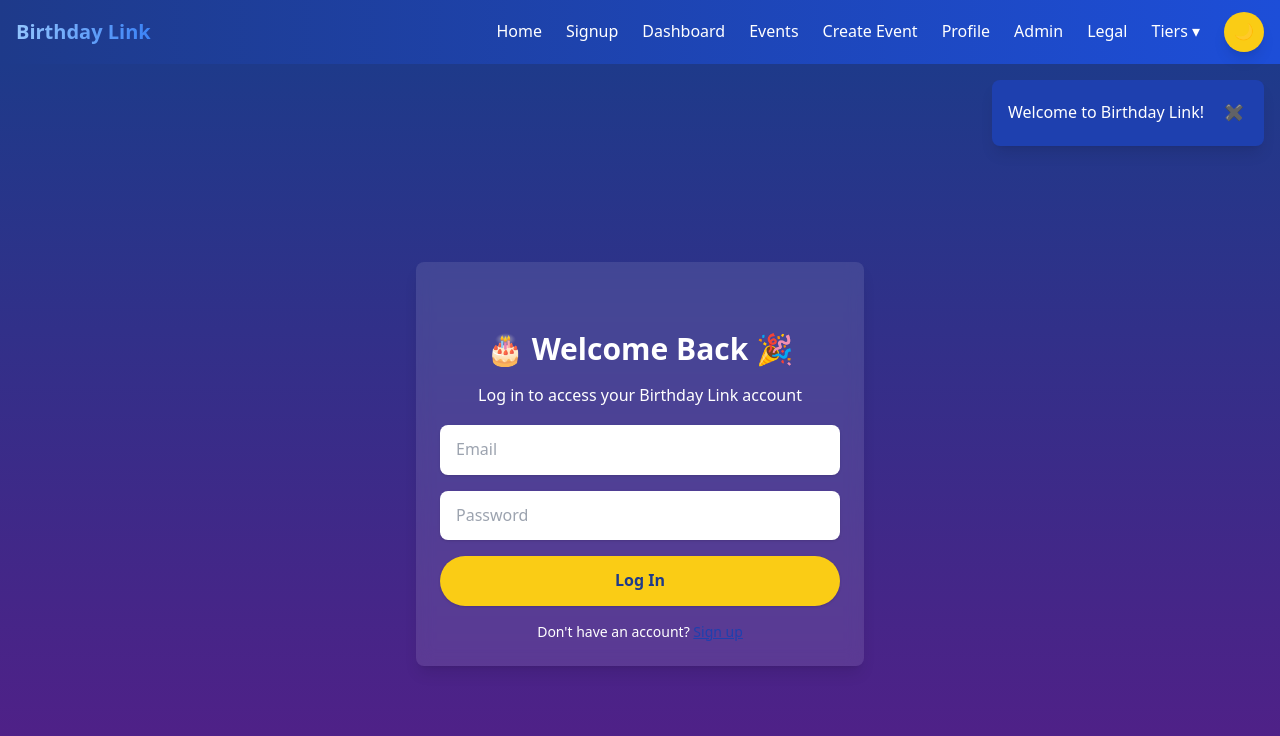
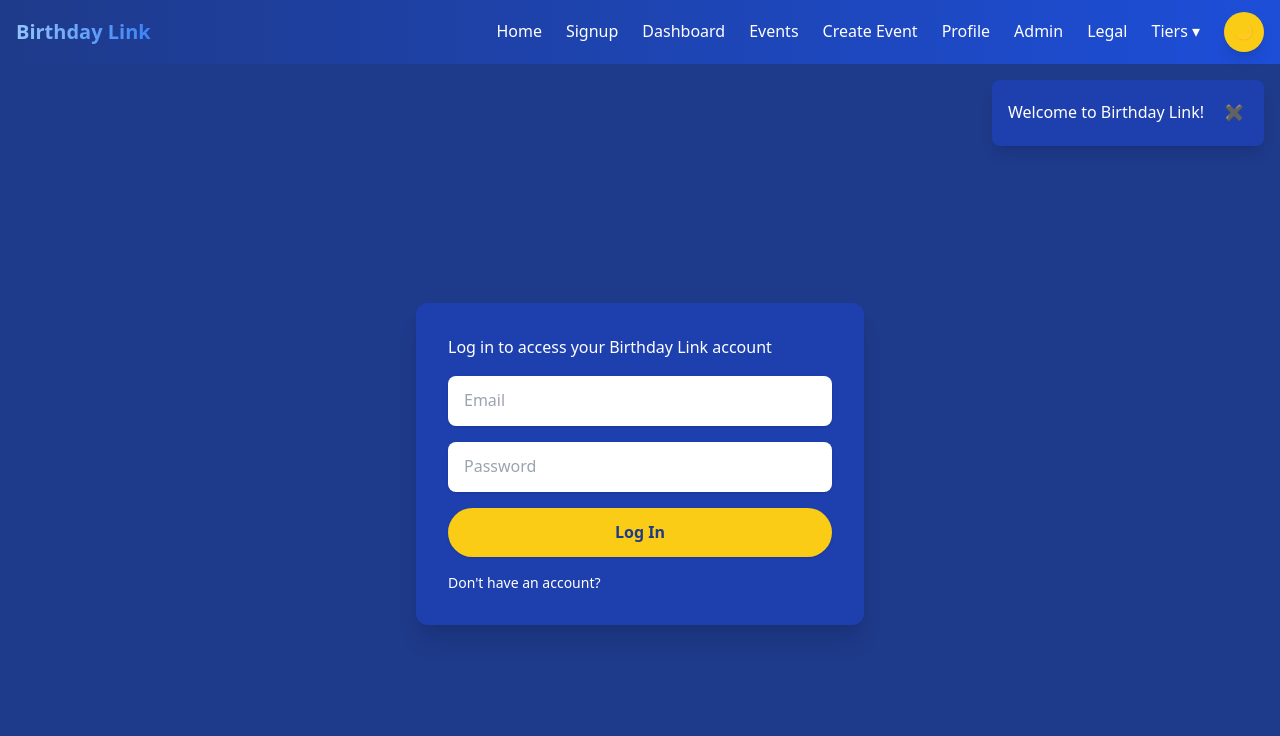
Before and after one commit to xytoxyto/birthday-link, a Next.js app: page /login in a window 1280 px wide. Shown: the top 736 px of the page. Built offline with nearby package versions, Linux system fonts and the light colour scheme.

Commit message:
fix: enhance login page layout and functionality with state management

```diff
--- a/src/app/login/page.jsx
+++ b/src/app/login/page.jsx
@@ -1,31 +1,49 @@
 import Link from 'next/link';
+import { useState } from 'react';
 
 export default function LoginPage() {
+  const [email, setEmail] = useState('');
+  const [password, setPassword] = useState('');
+
+  const handleSubmit = (e) => {
+    e.preventDefault();
+    // Add your login logic here
+    console.log('Login attempt with:', email, password);
+  };
+
   return (
-    <section className="bg-gradient-to-b from-blue-900 to-purple-900 py-12 px-4 text-center min-h-screen flex items-center justify-center">
-      <div className="max-w-md w-full mx-auto bg-white/10 backdrop-blur rounded-lg p-6 shadow-lg space-y-4">
-        <h1 className="text-3xl font-bold text-white mb-2">🎂 Welcome Back 🎉</h1>
+    <section className="min-h-screen flex items-center justify-center bg-blue-900 p-4">
+      <div className="bg-blue-800 p-8 rounded-xl shadow-xl max-w-md w-full">
         <p className="text-white mb-4">Log in to access your Birthday Link account</p>
 
+        <form onSubmit={handleSubmit} className="space-y-4">
           <input
             type="email"
             placeholder="Email"
+            value={email}
+            onChange={(e) => setEmail(e.target.value)}
+            required
             className="w-full px-4 py-3 rounded-lg bg-white text-blue-900 shadow focus:outline-none focus:ring-2 focus:ring-yellow-400"
           />
 
           <input
             type="password"
             placeholder="Password"
+            value={password}
+            onChange={(e) => setPassword(e.target.value)}
+            required
             className="w-full px-4 py-3 rounded-lg bg-white text-blue-900 shadow focus:outline-none focus:ring-2 focus:ring-yellow-400"
           />
 
           <button
+            type="submit"
             className="w-full bg-yellow-400 text-blue-900 font-semibold px-4 py-3 rounded-full shadow hover:bg-yellow-300 transition-colors"
           >
             Log In
           </button>
+        </form>
 
-        <p className="text-white text-sm">
+        <p className="text-white text-sm mt-4">
           Don't have an account? <Link href="/" className="underline hover:text-yellow-300">Sign up</Link>
         </p>
       </div>
```
Lines whose indentation alone changed are shown as unchanged.
